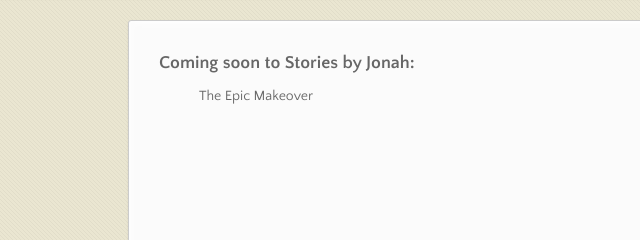
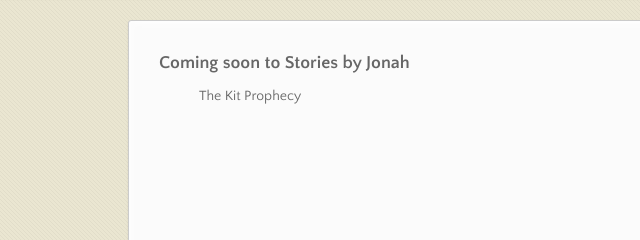
Before and after one commit to CoderGirly/CoderGirly.github.io, a plain HTML site: page index.html in a window 1280 px wide. Shown: the part 170-410 px from the top of the page, 187-827 px from the left. Drawn offline with nearby package versions, Linux system fonts and the light colour scheme.

Commit message:
Update index.html

```diff
--- a/index.html
+++ b/index.html
@@ -32,7 +32,7 @@
       <section>
 
 
-      <h3>Coming soon to Stories by Jonah:</h3>
+      <h3>Coming soon to Stories by Jonah</h3>
 <ul>
-  The Epic Makeover
+  The Kit Prophecy
 </ul>
```
